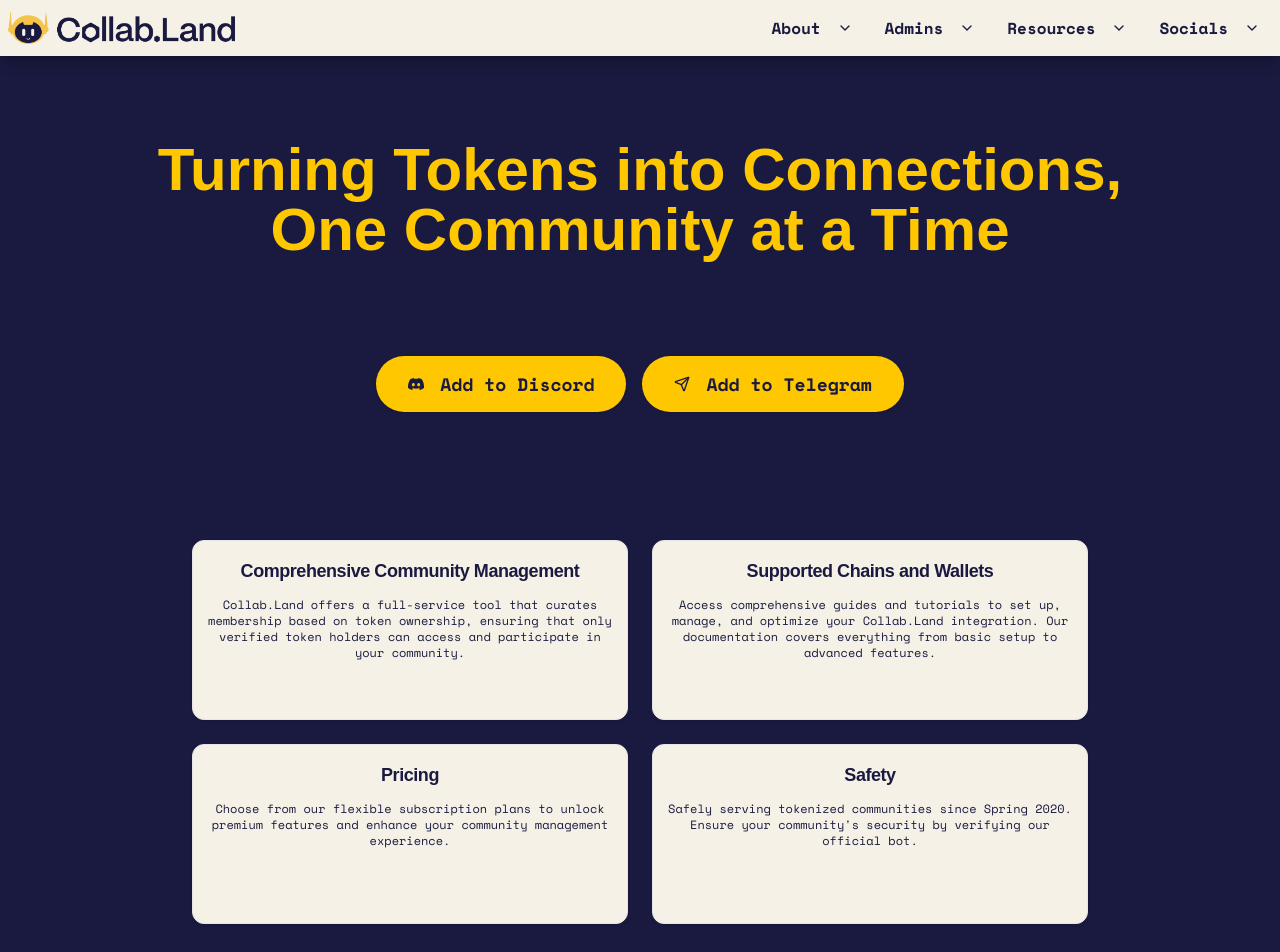
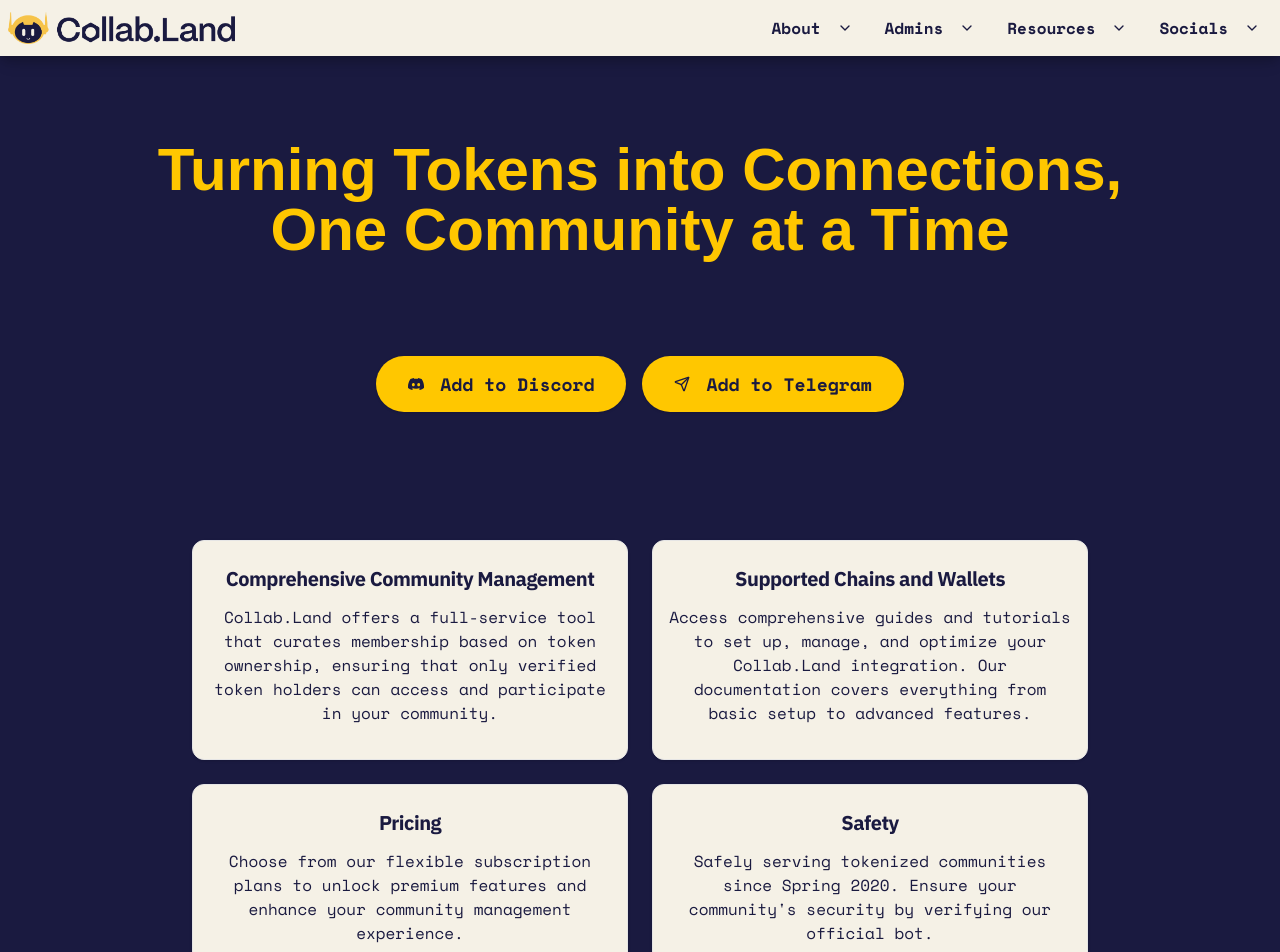
Before and after one commit to CryptoChibs/collab-landing, a Next.js app: page / in a window 1280 px wide. Shown: the top 952 px of the page. Built offline with nearby package versions, Linux system fonts and the light colour scheme.

Commit message:
Improved sizing

```diff
--- a/components/landing-page.tsx
+++ b/components/landing-page.tsx
@@ -391,53 +391,53 @@
         <section className="px-4 py-8 sm:px-6 lg:px-8">
           <div className="mx-auto max-w-4xl">
             <div className="grid gap-6 sm:grid-cols-2">
-              <Card className="bg-[#F5F1E6] border hover:bg-[#FFC700] transition-all duration-300 h-[180px] flex flex-col">
-                <CardHeader className="pb-0 pt-4 px-4 text-center">
-                  <CardTitle className="text-lg font-bold text-[#1A1A40]">
+              <Card className="bg-[#F5F1E6] border hover:bg-[#FFC700] transition-all duration-300 h-[220px] flex flex-col">
+                <CardHeader className="pb-2 pt-6 px-6 text-center">
+                  <CardTitle className={`text-lg md:text-xl font-bold text-[#1A1A40] ${ibmPlexSans.className}`}>
                     Comprehensive Community Management
                   </CardTitle>
                 </CardHeader>
-                <CardContent className="flex-grow overflow-auto p-3 text-center">
-                  <p className={`text-[#1A1A40] text-xs ${spaceMono.className}`}>
+                <CardContent className="flex-grow overflow-auto p-3 pt-1 text-center">
+                  <p className={`text-[#1A1A40] text-sm md:text-base ${spaceMono.className}`}>
                     Collab.Land offers a full-service tool that curates membership based on token ownership, ensuring that only verified token holders can access and participate in your community.
                   </p>
                 </CardContent>
               </Card>
 
-              <Card className="bg-[#F5F1E6] border hover:bg-[#FFC700] transition-all duration-300 h-[180px] flex flex-col">
-                <CardHeader className="pb-0 pt-4 px-4 text-center">
-                  <CardTitle className="text-lg font-bold text-[#1A1A40]">
+              <Card className="bg-[#F5F1E6] border hover:bg-[#FFC700] transition-all duration-300 h-[220px] flex flex-col">
+                <CardHeader className="pb-2 pt-6 px-6 text-center">
+                  <CardTitle className={`text-lg md:text-xl font-bold text-[#1A1A40] ${ibmPlexSans.className}`}>
                     Supported Chains and Wallets
                   </CardTitle>
                 </CardHeader>
-                <CardContent className="flex-grow overflow-auto p-3 text-center">
-                  <p className={`text-[#1A1A40] text-xs ${spaceMono.className}`}>
+                <CardContent className="flex-grow overflow-auto p-3 pt-1 text-center">
+                  <p className={`text-[#1A1A40] text-sm md:text-base ${spaceMono.className}`}>
                     Access comprehensive guides and tutorials to set up, manage, and optimize your Collab.Land integration. Our documentation covers everything from basic setup to advanced features.
                   </p>
                 </CardContent>
               </Card>
 
-              <Card className="bg-[#F5F1E6] border hover:bg-[#FFC700] transition-all duration-300 h-[180px] flex flex-col">
-                <CardHeader className="pb-0 pt-4 px-4 text-center">
-                  <CardTitle className="text-lg font-bold text-[#1A1A40]">
+              <Card className="bg-[#F5F1E6] border hover:bg-[#FFC700] transition-all duration-300 h-[220px] flex flex-col">
+                <CardHeader className="pb-2 pt-6 px-6 text-center">
+                  <CardTitle className={`text-lg md:text-xl font-bold text-[#1A1A40] ${ibmPlexSans.className}`}>
                     Pricing
                   </CardTitle>
                 </CardHeader>
-                <CardContent className="flex-grow overflow-auto p-3 text-center">
-                  <p className={`text-[#1A1A40] text-xs ${spaceMono.className}`}>
+                <CardContent className="flex-grow overflow-auto p-3 pt-1 text-center">
+                  <p className={`text-[#1A1A40] text-sm md:text-base ${spaceMono.className}`}>
                     Choose from our flexible subscription plans to unlock premium features and enhance your community management experience.
                   </p>
                 </CardContent>
               </Card>
 
-              <Card className="bg-[#F5F1E6] border hover:bg-[#FFC700] transition-all duration-300 h-[180px] flex flex-col">
-                <CardHeader className="pb-0 pt-4 px-4 text-center">
-                  <CardTitle className="text-lg font-bold text-[#1A1A40]">
+              <Card className="bg-[#F5F1E6] border hover:bg-[#FFC700] transition-all duration-300 h-[220px] flex flex-col">
+                <CardHeader className="pb-2 pt-6 px-6 text-center">
+                  <CardTitle className={`text-lg md:text-xl font-bold text-[#1A1A40] ${ibmPlexSans.className}`}>
                     Safety
                   </CardTitle>
                 </CardHeader>
-                <CardContent className="flex-grow overflow-auto p-3 text-center">
-                  <p className={`text-[#1A1A40] text-xs ${spaceMono.className}`}>
+                <CardContent className="flex-grow overflow-auto p-3 pt-1 text-center">
+                  <p className={`text-[#1A1A40] text-sm md:text-base ${spaceMono.className}`}>
                     Safely serving tokenized communities since Spring 2020. Ensure your community's security by verifying our official bot.
                   </p>
                 </CardContent>
```
